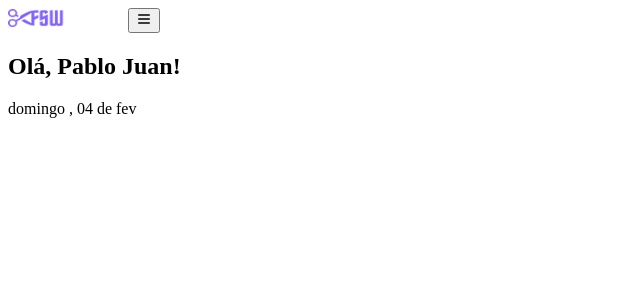
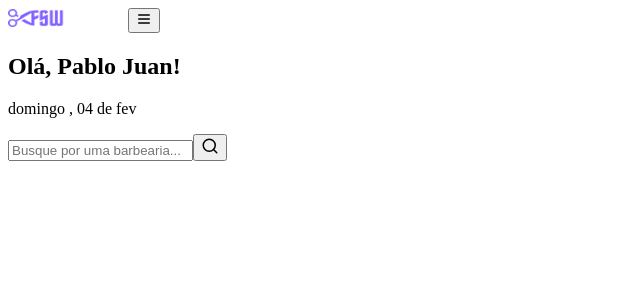
Before and after one commit to JavaPablo/Project-Full-Stack-React.js-Node.js-BarberShop, a Next.js app: page / in a window 1280 px wide. Shown: the top 300 px of the page, without its empty margins (0-640 px from the left). Built offline with nearby package versions, Linux system fonts and the light colour scheme.

Commit message:
feat: add initial search component

```diff
--- /dev/null
+++ b/app/(home)/_components/search.tsx
@@ -0,0 +1,18 @@
+"use client";
+
+import { Button } from "@/app/_components/ui/button";
+import { Input } from "@/app/_components/ui/input";
+import { SearchIcon } from "lucide-react";
+
+const Search = () => {
+    return (
+        <div className="flex items-center gap-2">
+            <Input placeholder="Busque por uma barbearia..."/>
+            <Button variant="default">
+                <SearchIcon size={18}/>
+            </Button>
+        </div>
+    );
+}
+
+export default Search;
--- a/app/(home)/page.tsx
+++ b/app/(home)/page.tsx
@@ -1,6 +1,7 @@
-import {format} from "date-fns";
+import { format } from "date-fns";
 import Header from "../_components/header";
 import { ptBR } from "date-fns/locale";
+import Search from "./_components/search";
 
 export default function Home() {
   return (
@@ -17,6 +18,9 @@
         </p>
       </div>
 
+      <div className="px-5 mt-6">
+        <Search />
+      </div>
     </div>
   );
 }
--- /dev/null
+++ b/app/_components/ui/input.tsx
@@ -0,0 +1,25 @@
+import * as React from "react"
+
+import { cn } from "@/app/_lib/utils"
+
+export interface InputProps
+  extends React.InputHTMLAttributes<HTMLInputElement> {}
+
+const Input = React.forwardRef<HTMLInputElement, InputProps>(
+  ({ className, type, ...props }, ref) => {
+    return (
+      <input
+        type={type}
+        className={cn(
+          "flex h-10 w-full rounded-md border border-input bg-background px-3 py-2 text-sm ring-offset-background file:border-0 file:bg-transparent file:text-sm file:font-medium placeholder:text-muted-foreground focus-visible:outline-none focus-visible:ring-2 focus-visible:ring-ring focus-visible:ring-offset-2 disabled:cursor-not-allowed disabled:opacity-50",
+          className
+        )}
+        ref={ref}
+        {...props}
+      />
+    )
+  }
+)
+Input.displayName = "Input"
+
+export { Input }
```
